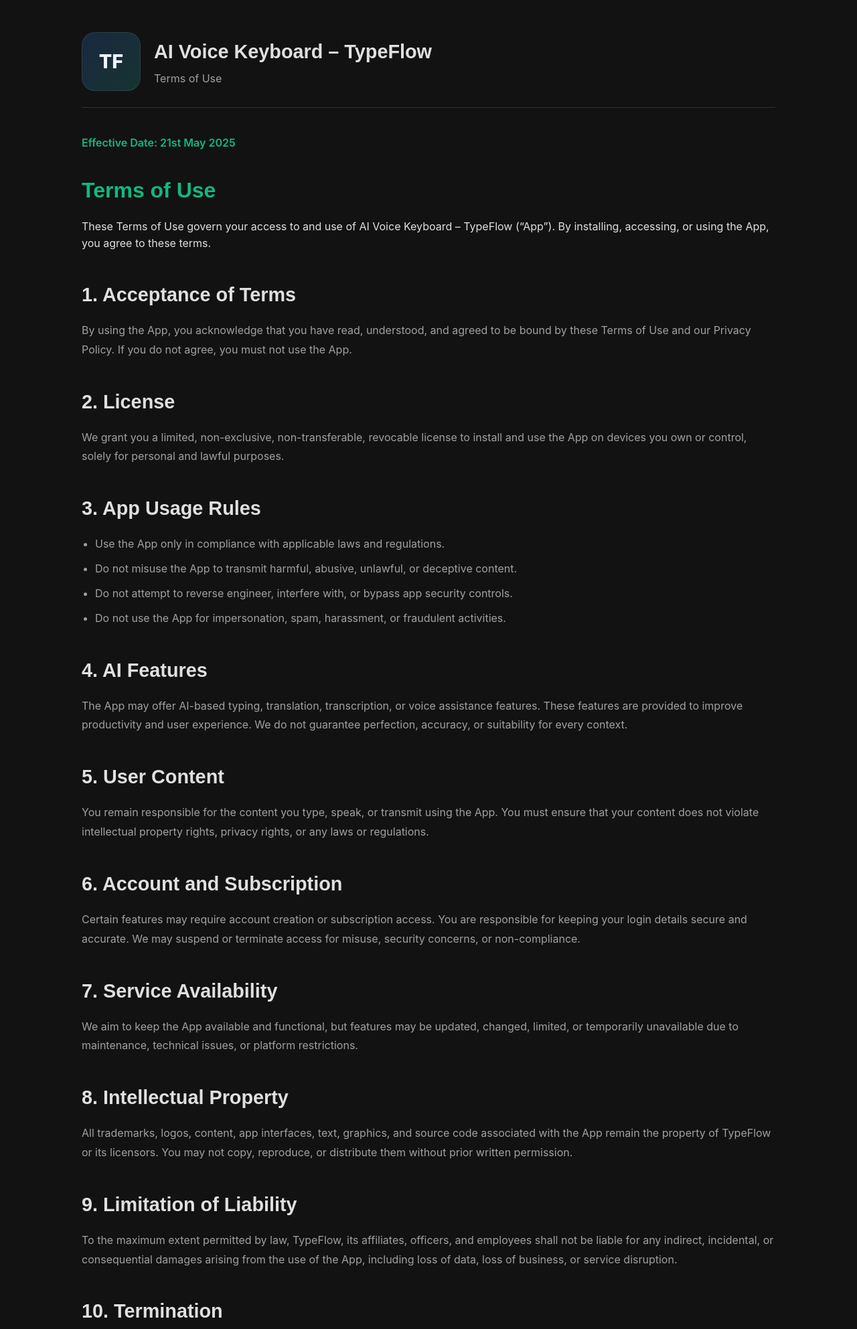
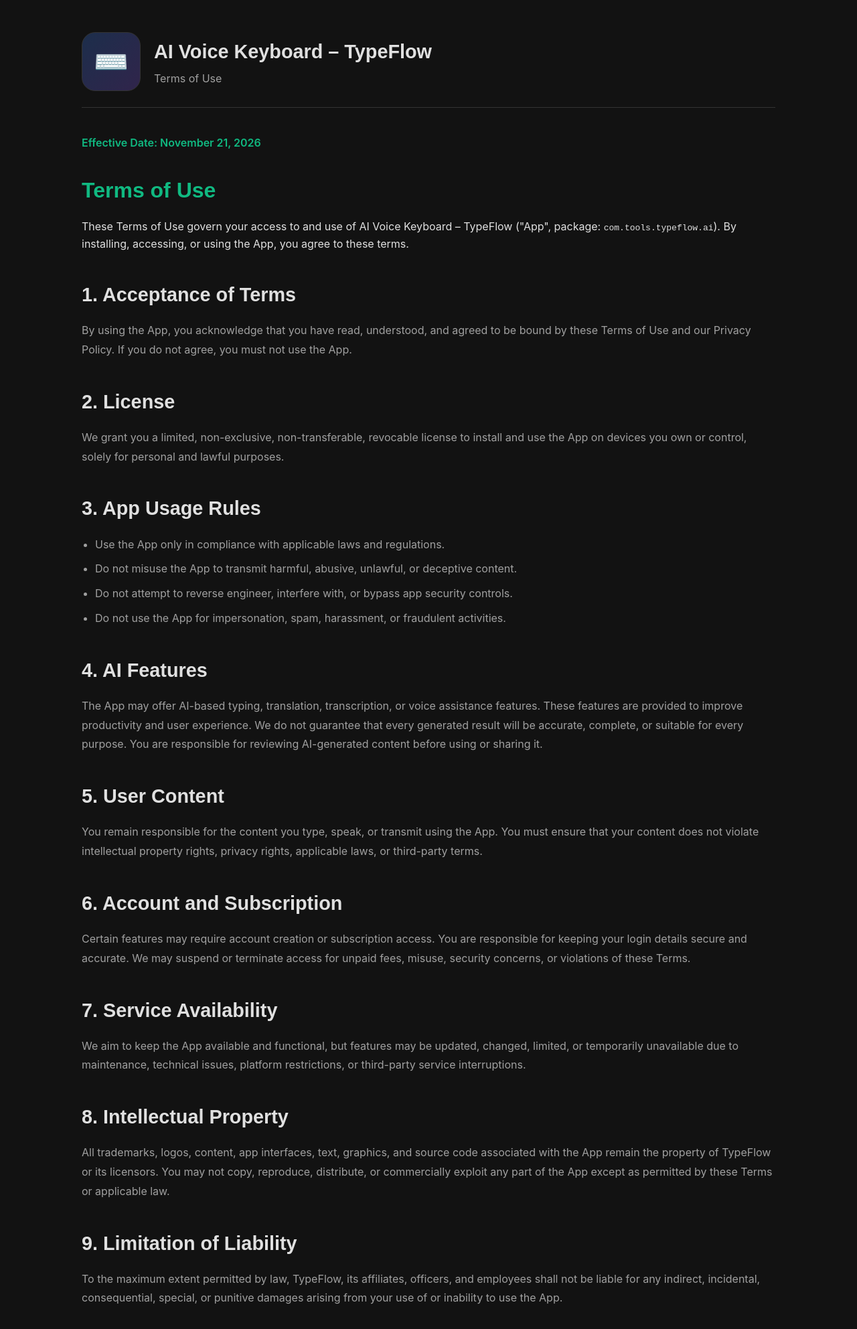
Before and after one commit to mdwazidshah/mdwazidshah.github.io, a website built with Vite: page apps/policy/typeflow-terms-of-use.html in a window 1280 px wide. Shown: the top 1985 px of the page at 67% size. Built offline with nearby package versions, Linux system fonts and the light colour scheme.

Commit message:
Update TypeFlow terms of use

```diff
--- a/apps/policy/typeflow-terms-of-use.html
+++ b/apps/policy/typeflow-terms-of-use.html
@@ -3,7 +3,7 @@
 <head>
     <meta charset="UTF-8">
     <meta name="viewport" content="width=device-width, initial-scale=1.0">
-    <title>Terms of Use - AI Voice Keyboard – TypeFlow | Md Wazid Ali</title>
+    <title>Terms of Use - AI Voice Keyboard – TypeFlow | Hazroon Khatoon</title>
     <link rel="preconnect" href="https://fonts.googleapis.com">
     <link rel="preconnect" href="https://fonts.gstatic.com" crossorigin>
     <link rel="stylesheet" href="../../style.css">
@@ -53,7 +53,9 @@
 
     <div class="container">
         <header class="policy-header">
-            <div class="policy-icon" style="width: 88px; height: 88px; border-radius: 20px; display:flex; align-items:center; justify-content:center; background: linear-gradient(135deg, rgba(59,130,246,0.2), rgba(45,212,191,0.18)); border:1px solid rgba(255,255,255,0.08); font-size: 1.8rem; font-weight: 800; color:#eff6ff;">TF</div>
+            <div class="policy-icon" style="width: 88px; height: 88px; border-radius: 20px; display:flex; align-items:center; justify-content:center; background: linear-gradient(135deg, rgba(59,130,246,0.25), rgba(139,92,246,0.25));">
+                <span style="font-size: 42px;">⌨️</span>
+            </div>
             <div>
                 <h2>AI Voice Keyboard – TypeFlow</h2>
                 <p>Terms of Use</p>
@@ -61,9 +63,9 @@
         </header>
 
         <div class="policy-container" style="padding-top: 1rem;">
-            <span class="last-updated">Effective Date: 21st May 2025</span>
+            <span class="last-updated">Effective Date: November 21, 2026</span>
             <h1 class="gradient-text">Terms of Use</h1>
-            <p>These Terms of Use govern your access to and use of AI Voice Keyboard – TypeFlow (“App”). By installing, accessing, or using the App, you agree to these terms.</p>
+            <p>These Terms of Use govern your access to and use of AI Voice Keyboard – TypeFlow ("App", package: <code>com.tools.typeflow.ai</code>). By installing, accessing, or using the App, you agree to these terms.</p>
 
             <div class="policy-content">
                 <h2>1. Acceptance of Terms</h2>
@@ -81,22 +83,22 @@
                 </ul>
 
                 <h2>4. AI Features</h2>
-                <p>The App may offer AI-based typing, translation, transcription, or voice assistance features. These features are provided to improve productivity and user experience. We do not guarantee perfection, accuracy, or suitability for every context.</p>
+                <p>The App may offer AI-based typing, translation, transcription, or voice assistance features. These features are provided to improve productivity and user experience. We do not guarantee that every generated result will be accurate, complete, or suitable for every purpose. You are responsible for reviewing AI-generated content before using or sharing it.</p>
 
                 <h2>5. User Content</h2>
-                <p>You remain responsible for the content you type, speak, or transmit using the App. You must ensure that your content does not violate intellectual property rights, privacy rights, or any laws or regulations.</p>
+                <p>You remain responsible for the content you type, speak, or transmit using the App. You must ensure that your content does not violate intellectual property rights, privacy rights, applicable laws, or third-party terms.</p>
 
                 <h2>6. Account and Subscription</h2>
-                <p>Certain features may require account creation or subscription access. You are responsible for keeping your login details secure and accurate. We may suspend or terminate access for misuse, security concerns, or non-compliance.</p>
+                <p>Certain features may require account creation or subscription access. You are responsible for keeping your login details secure and accurate. We may suspend or terminate access for unpaid fees, misuse, security concerns, or violations of these Terms.</p>
 
                 <h2>7. Service Availability</h2>
-                <p>We aim to keep the App available and functional, but features may be updated, changed, limited, or temporarily unavailable due to maintenance, technical issues, or platform restrictions.</p>
+                <p>We aim to keep the App available and functional, but features may be updated, changed, limited, or temporarily unavailable due to maintenance, technical issues, platform restrictions, or third-party service interruptions.</p>
 
                 <h2>8. Intellectual Property</h2>
-                <p>All trademarks, logos, content, app interfaces, text, graphics, and source code associated with the App remain the property of TypeFlow or its licensors. You may not copy, reproduce, or distribute them without prior written permission.</p>
+                <p>All trademarks, logos, content, app interfaces, text, graphics, and source code associated with the App remain the property of TypeFlow or its licensors. You may not copy, reproduce, distribute, or commercially exploit any part of the App except as permitted by these Terms or applicable law.</p>
 
                 <h2>9. Limitation of Liability</h2>
-                <p>To the maximum extent permitted by law, TypeFlow, its affiliates, officers, and employees shall not be liable for any indirect, incidental, or consequential damages arising from the use of the App, including loss of data, loss of business, or service disruption.</p>
+                <p>To the maximum extent permitted by law, TypeFlow, its affiliates, officers, and employees shall not be liable for any indirect, incidental, consequential, special, or punitive damages arising from your use of or inability to use the App.</p>
 
                 <h2>10. Termination</h2>
                 <p>We may suspend or terminate your access to the App at any time if we believe you are violating these Terms, misusing the service, or creating risk to other users or our systems.</p>
@@ -105,9 +107,9 @@
                 <p>We may update these Terms from time to time. Continued use of the App after changes are published means you accept the revised terms.</p>
 
                 <h2>12. Contact</h2>
-                <p>For questions or concerns, contact us at hello@getsupernova.ai or use the support contact details in the app.</p>
+                <p>If you have questions or concerns, contact us at <a href="mailto:hazroonkhatoon.dev@gmail.com">hazroonkhatoon.dev@gmail.com</a>. Please include the app name and package name in your message.</p>
 
-                <p>Last Updated: 21st May 2025</p>
+                <p>Last Updated: November 21, 2026</p>
             </div>
         </div>
     </div>
```
